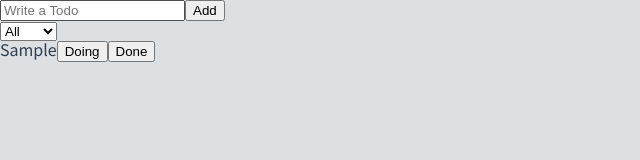
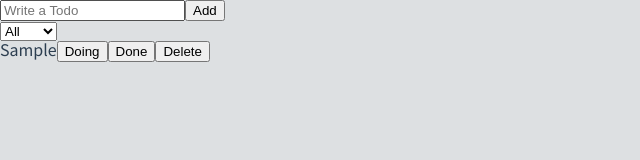
Before and after one commit to studyingheesu/todo-coil, a React (Create React App) app: page / in a window 1280 px wide. Both pictures are taken after typing "Sample" into the empty fields and a click on the button "Add". Shown: the top 160 px of the page, without its empty margins (0-640 px from the left). Built offline with nearby package versions, Linux system fonts and the light colour scheme.

Commit message:
implement delete todo

```diff
--- a/src/components/Todo.tsx
+++ b/src/components/Todo.tsx
@@ -23,6 +23,10 @@ const Todo = (todo: ITodo) => {
     setTodos([...todos.slice(0, index), newTodo, ...todos.slice(index + 1)]);
   };
 
+  const handleClickDelete = () => {
+    setTodos([...todos.slice(0, index), ...todos.slice(index + 1)]);
+  };
+
   return (
     <Item className={`${category}`}>
       <span>{text}</span>
@@ -41,6 +45,7 @@ const Todo = (todo: ITodo) => {
           Done
         </DoneButton>
       )}
+      <button onClick={handleClickDelete}>Delete</button>
     </Item>
   );
 };
```
